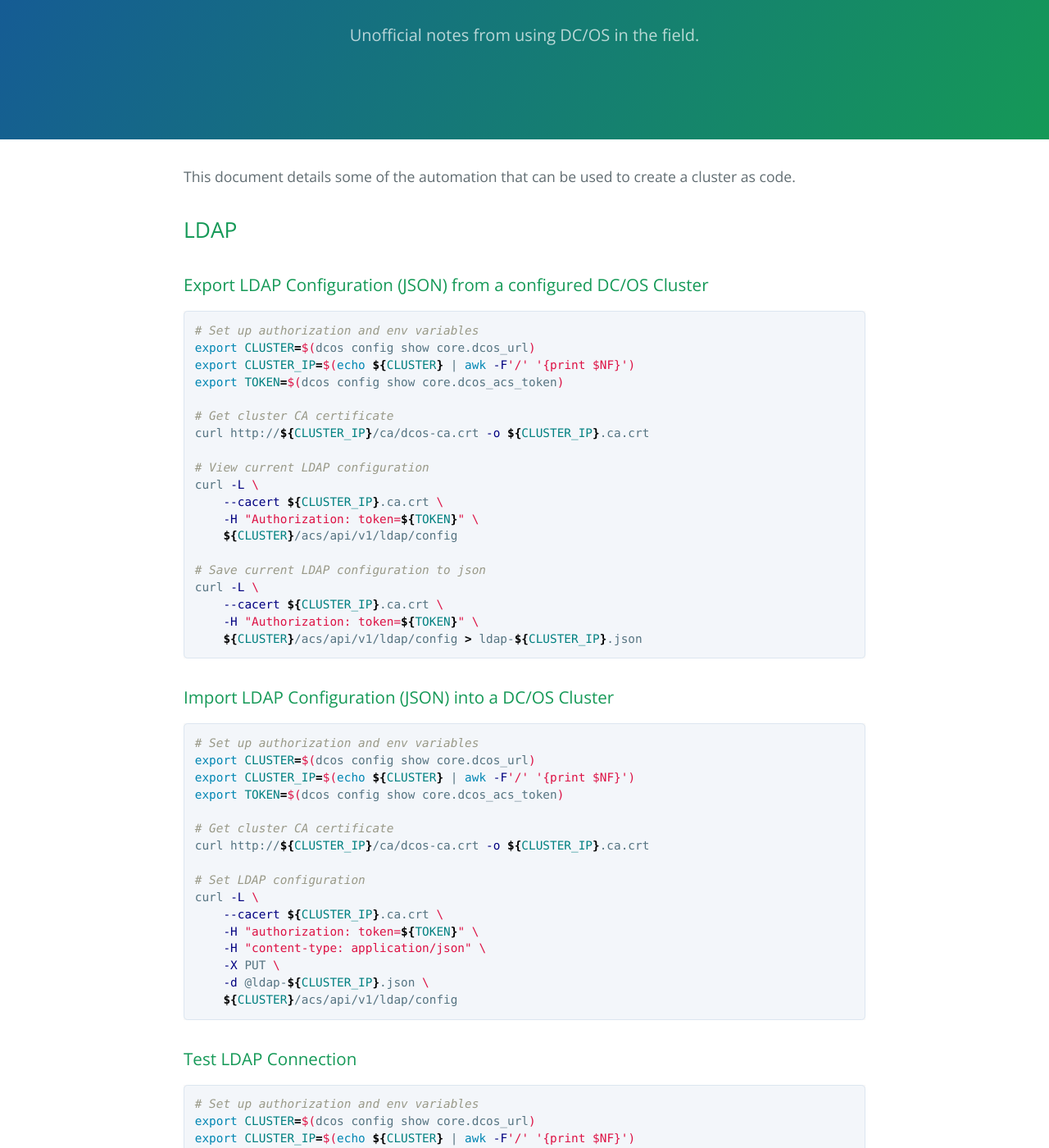
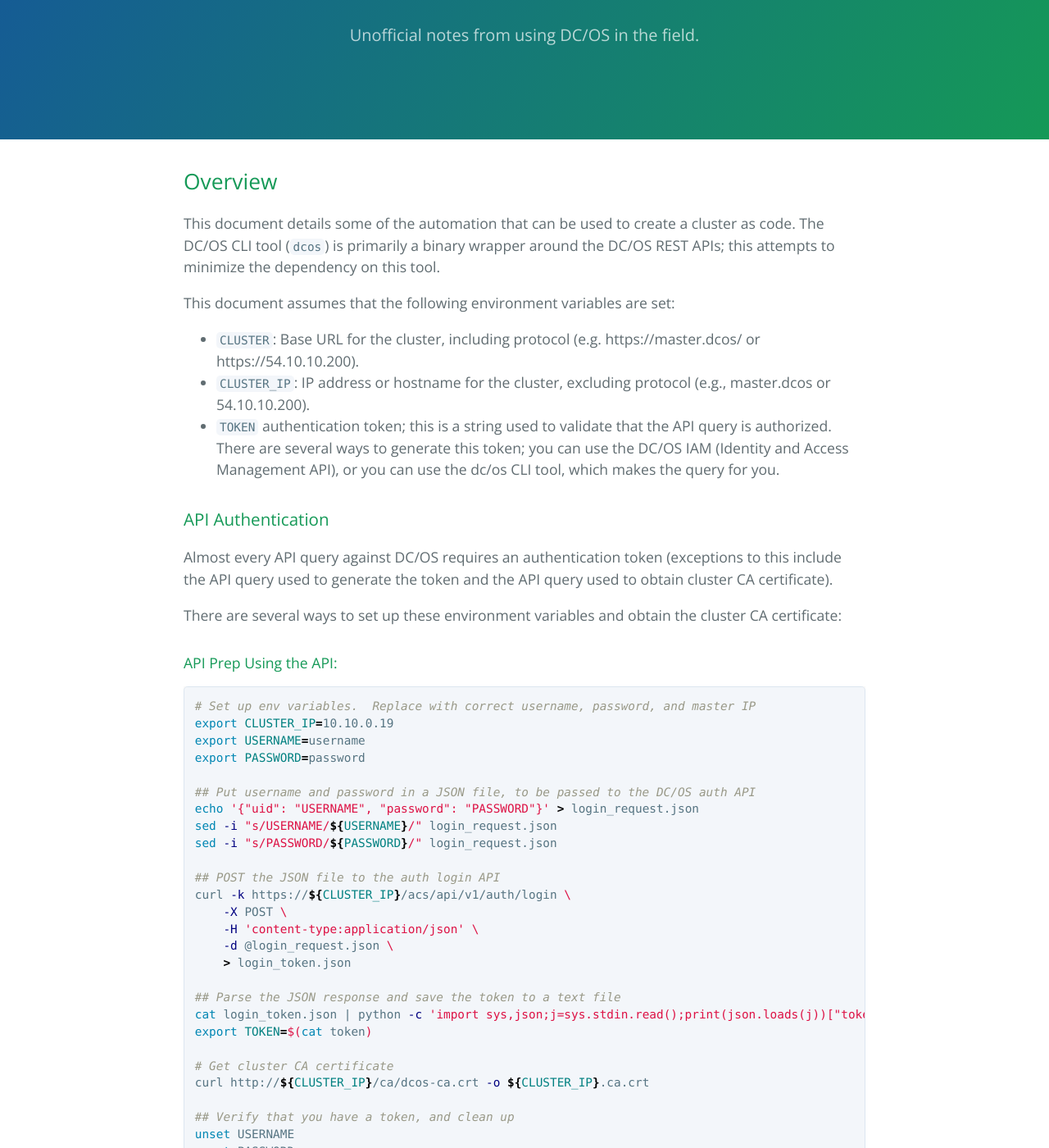
Before and after one commit to mesosphere/field-notes, a Jekyll site: the page built from docs/docs/automation.md, in a window 1280 px wide and 1400 px high, scrolled down 190 px. Shown: the whole window at 82% size. Built offline with Jekyll 4.4.1, drawn with Linux system fonts in a browser that asks for light colours; our own code applies the rules of GitHub Pages for plain Markdown files; some of the changed text lies outside the part shown.

Commit message:
Update automation docs

````diff
--- a/docs/docs/automation.md
+++ b/docs/docs/automation.md
@@ -1,11 +1,56 @@
 ---
 ---
 
-This document details some of the automation that can be used to create a cluster as code.
+## Overview
 
-## LDAP
+This document details some of the automation that can be used to create a cluster as code.  The DC/OS CLI tool (`dcos`) is primarily a binary wrapper around the DC/OS REST APIs; this attempts to minimize the dependency on this tool.
 
-### Export LDAP Configuration (JSON) from a configured DC/OS Cluster
+This document assumes that the following environment variables are set:
+* `CLUSTER`: Base URL for the cluster, including protocol (e.g. https://master.dcos/ or https://54.10.10.200).
+* `CLUSTER_IP`: IP address or hostname for the cluster, excluding protocol (e.g., master.dcos or 54.10.10.200).
+* `TOKEN` authentication token; this is a string used to validate that the API query is authorized.  There are several ways to generate this token; you can use the DC/OS IAM (Identity and Access Management API), or you can use the dc/os CLI tool, which makes the query for you.
+
+### API Authentication
+Almost every API query against DC/OS requires an authentication token (exceptions to this include the API query used to generate the token and the API query used to obtain cluster CA certificate).
+
+There are several ways to set up these environment variables and obtain the cluster CA certificate:
+
+#### API Prep Using the API:
+```bash
+# Set up env variables.  Replace with correct username, password, and master IP
+export CLUSTER_IP=10.10.0.19
+export USERNAME=username
+export PASSWORD=password
+
+## Put username and password in a JSON file, to be passed to the DC/OS auth API
+echo '{"uid": "USERNAME", "password": "PASSWORD"}' > login_request.json
+sed -i "s/USERNAME/${USERNAME}/" login_request.json
+sed -i "s/PASSWORD/${PASSWORD}/" login_request.json
+
+## POST the JSON file to the auth login API
+curl -k https://${CLUSTER_IP}/acs/api/v1/auth/login \
+    -X POST \
+    -H 'content-type:application/json' \
+    -d @login_request.json \
+    > login_token.json
+
+## Parse the JSON response and save the token to a text file
+cat login_token.json | python -c 'import sys,json;j=sys.stdin.read();print(json.loads(j))["token"]' > token
+export TOKEN=$(cat token)
+
+# Get cluster CA certificate
+curl http://${CLUSTER_IP}/ca/dcos-ca.crt -o ${CLUSTER_IP}.ca.crt
+
+## Verify that you have a token, and clean up
+unset USERNAME
+unset PASSWORD
+rm login_request.json
+rm login_token.json
+rm token
+```
+
+#### API Prep Using the DC/OS CLI
+If you have a local dc/os CLI and are already authenticated to the cluster, you can grab your authentication pieces from the CLI configuration.
 ```bash
 # Set up authorization and env variables
 export CLUSTER=$(dcos config show core.dcos_url)
@@ -14,30 +59,86 @@ export TOKEN=$(dcos config show core.dcos_acs_token)
 
 # Get cluster CA certificate
 curl http://${CLUSTER_IP}/ca/dcos-ca.crt -o ${CLUSTER_IP}.ca.crt
+```
 
+## Local Users
+### Create a local user using the API
+```bash
+export USERNAME="justin"
+export PASSWORD="password"
+export DESCRIPTION="Local user created through API"
+
+tee local-user.json <<-'EOF'
+{
+  "description": "DESCRIPTION",
+  "password": "PASSWORD"
+}
+EOF
+
+sed -i "s/DESCRIPTION/${DESCRIPTION}/; s/PASSWORD/${PASSWORD}/" local-user.json
+
+curl -L \
+    --cacert ${CLUSTER_IP}.ca.crt \
+    -H "authorization: token=${TOKEN}" \
+    -H "content-type: application/json" \
+    -X PUT \
+    -d @local-user.json \
+    ${CLUSTER}/acs/api/v1/users/${USERNAME}
+```
+
+### Create a group using the API
+```bash
+export GROUPNAME="local-admins"
+export DESCRIPTION="Local group created through API"
+
+tee local-group.json <<-'EOF'
+{
+  "description": "DESCRIPTION"
+}
+EOF
+
+sed -i "s/DESCRIPTION/${DESCRIPTION}/" local-group.json
+
+curl -L \
+    --cacert ${CLUSTER_IP}.ca.crt \
+    -H "authorization: token=${TOKEN}" \
+    -H "content-type: application/json" \
+    -X PUT \
+    -d @local-group.json \
+    ${CLUSTER}/acs/api/v1/groups/${GROUPNAME}
+```
+
+### Add a user to a group, using the API
+```bash
+export USERNAME="justin"
+export GROUPNAME="local-admins"
+
+curl -L \
+    --cacert ${CLUSTER_IP}.ca.crt \
+    -H "authorization: token=${TOKEN}" \
+    -X PUT \
+    ${CLUSTER}/acs/api/v1/groups/${GROUPNAME}/users/${USERNAME}
+```
+
+## LDAP
+
+### Export LDAP Configuration (JSON) from a configured DC/OS Cluster
+```bash
 # View current LDAP configuration
 curl -L \
     --cacert ${CLUSTER_IP}.ca.crt \
-    -H "Authorization: token=${TOKEN}" \
+    -H "authorization: token=${TOKEN}" \
     ${CLUSTER}/acs/api/v1/ldap/config
 
 # Save current LDAP configuration to json
 curl -L \
     --cacert ${CLUSTER_IP}.ca.crt \
-    -H "Authorization: token=${TOKEN}" \
+    -H "authorization: token=${TOKEN}" \
     ${CLUSTER}/acs/api/v1/ldap/config > ldap-${CLUSTER_IP}.json
 ```
 
 ### Import LDAP Configuration (JSON) into a DC/OS Cluster
 ```bash
-# Set up authorization and env variables
-export CLUSTER=$(dcos config show core.dcos_url)
-export CLUSTER_IP=$(echo ${CLUSTER} | awk -F'/' '{print $NF}')
-export TOKEN=$(dcos config show core.dcos_acs_token)
-
-# Get cluster CA certificate
-curl http://${CLUSTER_IP}/ca/dcos-ca.crt -o ${CLUSTER_IP}.ca.crt
-
 # Set LDAP configuration
 curl -L \
     --cacert ${CLUSTER_IP}.ca.crt \
@@ -50,14 +151,6 @@ curl -L \
 
 ### Test LDAP Connection
 ```bash
-# Set up authorization and env variables
-export CLUSTER=$(dcos config show core.dcos_url)
-export CLUSTER_IP=$(echo ${CLUSTER} | awk -F'/' '{print $NF}')
-export TOKEN=$(dcos config show core.dcos_acs_token)
-
-# Get cluster CA certificate
-curl http://${CLUSTER_IP}/ca/dcos-ca.crt -o ${CLUSTER_IP}.ca.crt
-
 # Setup env variables for json
 export USERNAME="Justin.Lee"
 export PASSWORD="password123"
@@ -90,17 +183,9 @@ You should see a result that looks like this:
 }
 ```
 
-## Import a user from LDAP
+## Import a single user from LDAP
 You can use the API to import a user into DC/OS.  Note that this user will by default have no permissions (they will be able to authenticate but not access anything)
 ```bash
-# Set up authorization and env variables
-export CLUSTER=$(dcos config show core.dcos_url)
-export CLUSTER_IP=$(echo ${CLUSTER} | awk -F'/' '{print $NF}')
-export TOKEN=$(dcos config show core.dcos_acs_token)
-
-# Get cluster CA certificate
-curl http://${CLUSTER_IP}/ca/dcos-ca.crt -o ${CLUSTER_IP}.ca.crt
-
 # Set up env variable for user to be imported
 export USERNAME=Justin.Lee
 
@@ -126,16 +211,9 @@ curl -L \
 ### Import a group from LDAP
 You can also use the API to import a user into DC/OS.  This will import all users in that group in LDAP into a DC/OS group of the same name.  Note that this group will by default have no permissions (they will be able to authenticate but not access anything).
 ```bash
-# Set up authorization and env variables
-export CLUSTER=$(dcos config show core.dcos_url)
-export CLUSTER_IP=$(echo ${CLUSTER} | awk -F'/' '{print $NF}')
-export TOKEN=$(dcos config show core.dcos_acs_token)
-
-# Get cluster CA certificate
-curl http://${CLUSTER_IP}/ca/dcos-ca.crt -o ${CLUSTER_IP}.ca.crt
 
 # Set up env variable for user to be imported
-export GROUPNAME=Justin.Lee
+export GROUPNAME=Administrators
 
 # Generate json
 tee ldap-group-import.json <<-'EOF'
@@ -155,3 +233,67 @@ curl -L \
     -d @ldap-group-import.json \
     ${CLUSTER}/acs/api/v1/ldap/importgroup
 ```
+
+### Permissions
+Permissions in DC/OS have several characteristics:
+* Once a user has authenticated to the DC/OS cluster (either via a local user or through LDAP), permissions are handled identically.
+* Permissions are granted through the use of permissions strings, also known as "Access Control Entries (ACEs), each formatted as `dcos:<enforcer>:permissions:path <create/read/update/delete/full>`.  For example, the following are examples valid permission strings:
+    * `dcos:superuser full`
+    * `dcos:adminrouter:ops:slave read`
+* Permissions are additive.  Adding additional permissions to a user or group will only increase their access.  A given permission string can not be used to remove or revoke permissions grant by a different permission string.
+* Permissions can be granted on both a per-user basis a a per-group basis.
+    * For example, assume the following:
+        * User group "Admin" has permissions W and X
+        * User group "Production" has permissions X and Y
+        * User "Justin" has permission Z
+        * User "Justin" is also in groups "Admin" and "Production"
+    * Then, user "Justin" would have permissions W, X, Y, and Z
+
+In order to grant a permission (ACE) to a given user or group, two actions must take place:
+* The ACE must be created.  By default, the only permissions that "exist" in the system are those that are granted to built-in service accounts; most permissions that would be granted to individual users or user groups must be manually created.
+* The user or group must be added to the ACE.
+
+```bash
+# Set up environment variables
+export USERNAME=justin
+export GROUPNAME=administrators
+
+export PERMISSION_STRING="dcos:service:marathon:marathon:services:/app"
+export PERMISSION_ACTION="read"
+export DESCRIPTION="Access to the '/app' Marathon group"
+
+# ACEs exist as REST endpoints, so any slashes must be escaped prior to creation
+export PERMISSION_STRING_ESCAPED=$(echo ${PERMISSION_STRING} | sed "s/\//%252F/")
+export DESCRIPTION_ESCAPED=$(echo ${DESCRIPTION} | sed "s:\/:\\\/:g")
+
+# Create ACE
+tee ace.json <<-'EOF'
+{
+  "description": "DESCRIPTION_ESCAPED"
+}
+EOF
+
+sed -i "s/DESCRIPTION_ESCAPED/${DESCRIPTION_ESCAPED}/" ace.json
+
+curl -L \
+    --cacert ${CLUSTER_IP}.ca.crt \
+    -H "authorization: token=${TOKEN}" \
+    -H "content-type: application/json" \
+    -X PUT \
+    -d @ace.json \
+    ${CLUSTER}/acs/api/v1/acls/${PERMISSION_STRING_ESCAPED}
+
+# Add a user to the ACE, with the "read" action
+curl -L \
+    --cacert ${CLUSTER_IP}.ca.crt \
+    -H "authorization: token=${TOKEN}" \
+    -X PUT \
+    ${CLUSTER}/acs/api/v1/acls/${PERMISSION_STRING_ESCAPED}/users/${USERNAME}/${PERMISSION_ACTION}
+
+# Add a group to the ACE, with the "read" action
+curl -L \
+    --cacert ${CLUSTER_IP}.ca.crt \
+    -H "authorization: token=${TOKEN}" \
+    -X PUT \
+    ${CLUSTER}/acs/api/v1/acls/${PERMISSION_STRING_ESCAPED}/groups/${GROUPNAME}/${PERMISSION_ACTION}
+```
````
